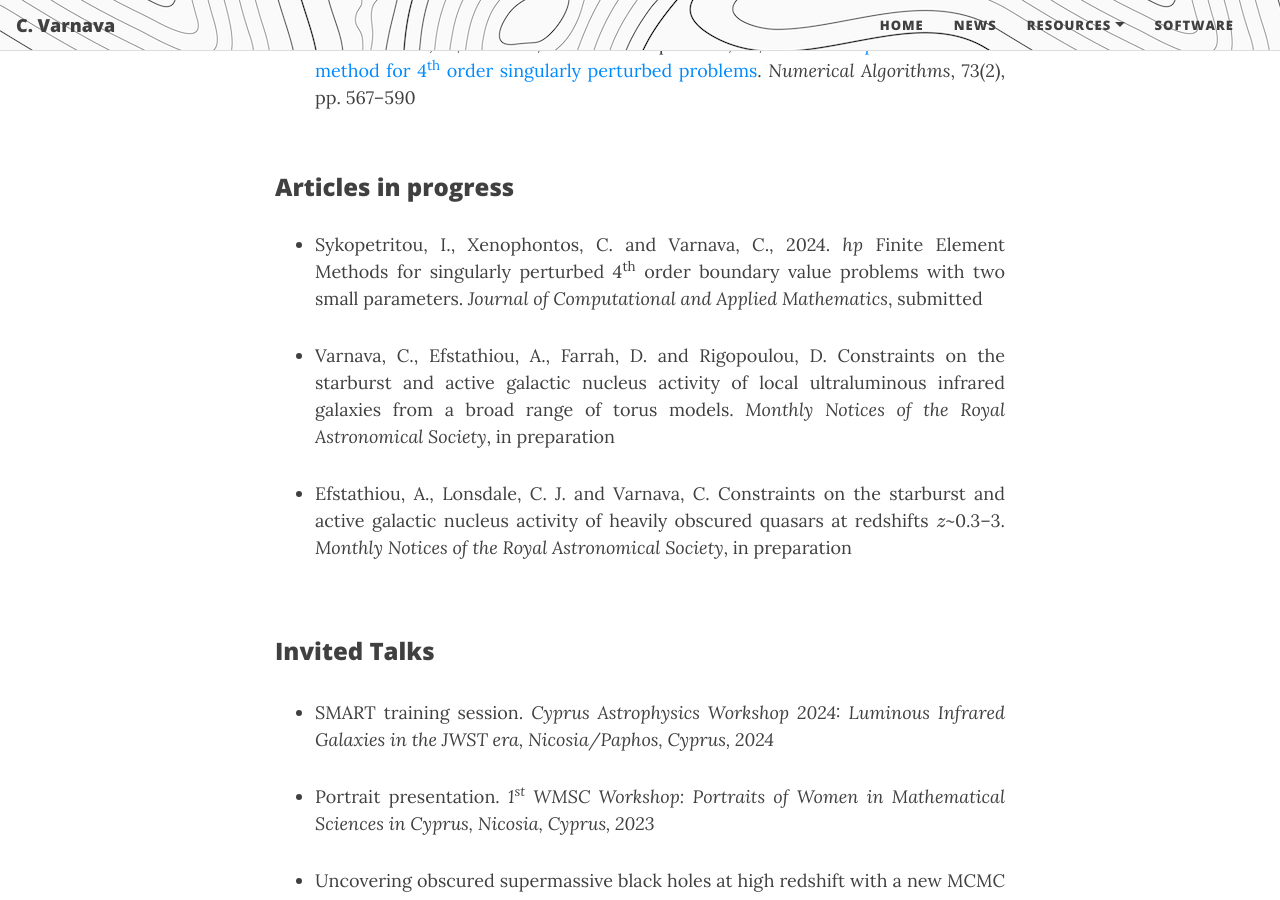
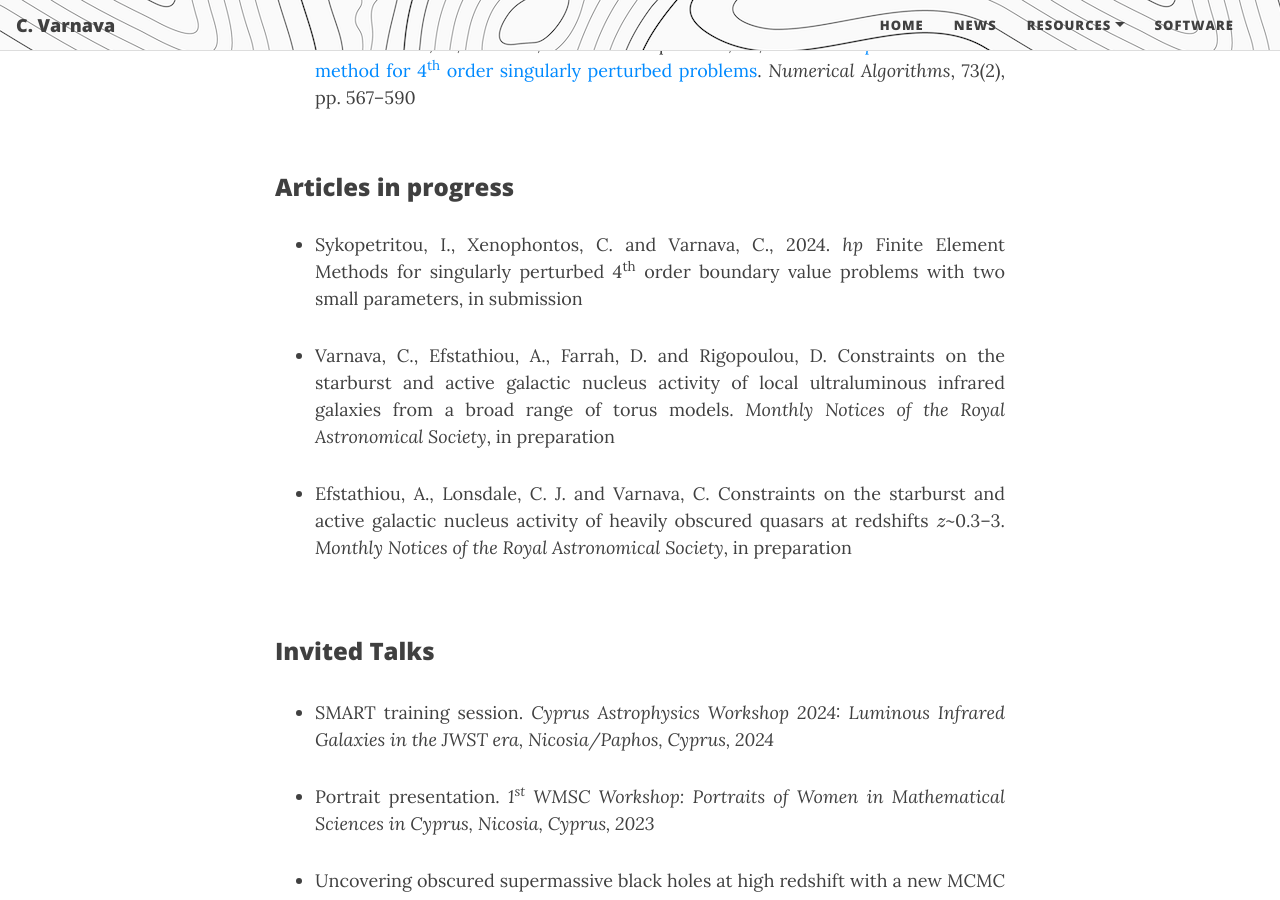
Before and after one commit to ch-var/ch-var.github.io, a Jekyll site: the page built from cv.html, in a window 1280 px wide and 900 px high, scrolled down 3412 px. Built offline with Jekyll 4.4.1, drawn with Linux system fonts in a browser that asks for light colours; formulas are drawn with MathJax 3.

Commit message:
Update cv.html

```diff
--- a/cv.html
+++ b/cv.html
@@ -107,7 +107,7 @@ Founding member of Women in Mathematical Sciences in Cyprus (WMSC)
 <h3>Articles in progress</h3>
 <p>
 <ul>
-<li align='justify'>Sykopetritou, I., Xenophontos, C. and Varnava, C., 2024. <i>hp</i> Finite Element Methods for singularly perturbed 4<sup>th</sup> order boundary value problems with two small parameters. <i>Journal of Computational and Applied Mathematics</i>, submitted</li>
+<li align='justify'>Sykopetritou, I., Xenophontos, C. and Varnava, C., 2024. <i>hp</i> Finite Element Methods for singularly perturbed 4<sup>th</sup> order boundary value problems with two small parameters, in submission</li>
 <p>
 <li align='justify'>Varnava, C., Efstathiou, A., Farrah, D. and Rigopoulou, D. Constraints on the starburst and active galactic nucleus activity of local ultraluminous infrared galaxies from a broad range of torus models. <i>Monthly Notices of the Royal Astronomical Society</i>, in preparation</li>
 <p>
```
